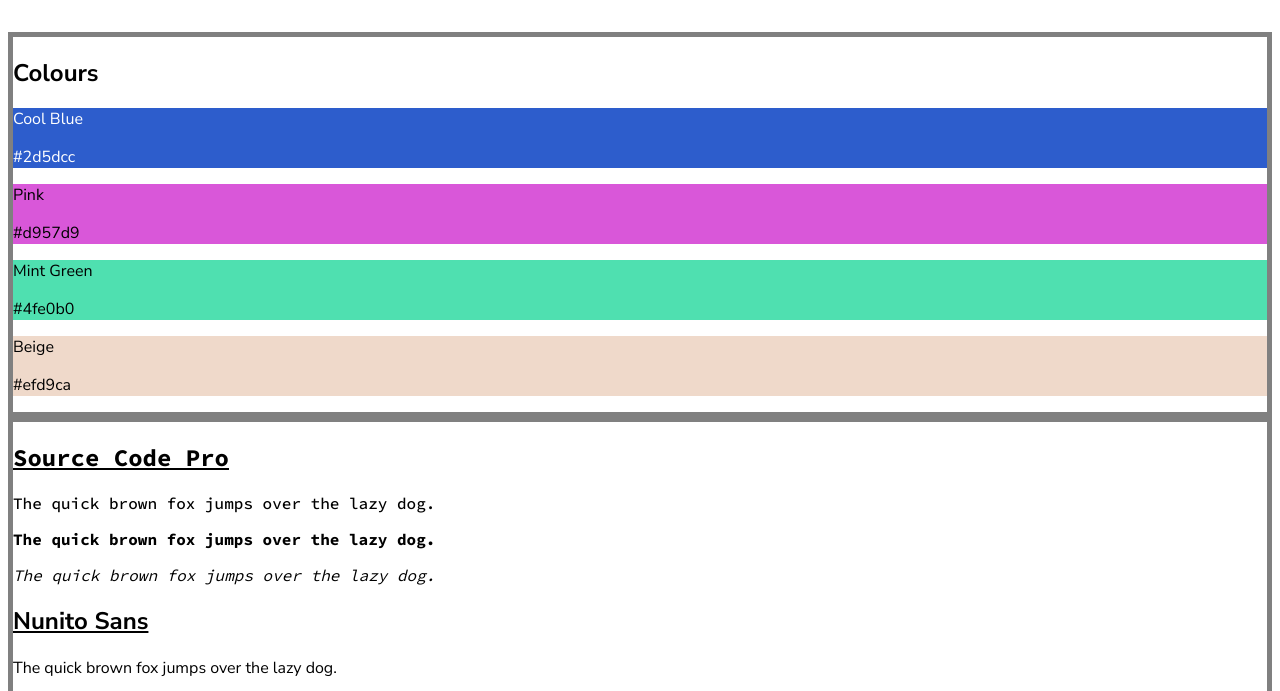
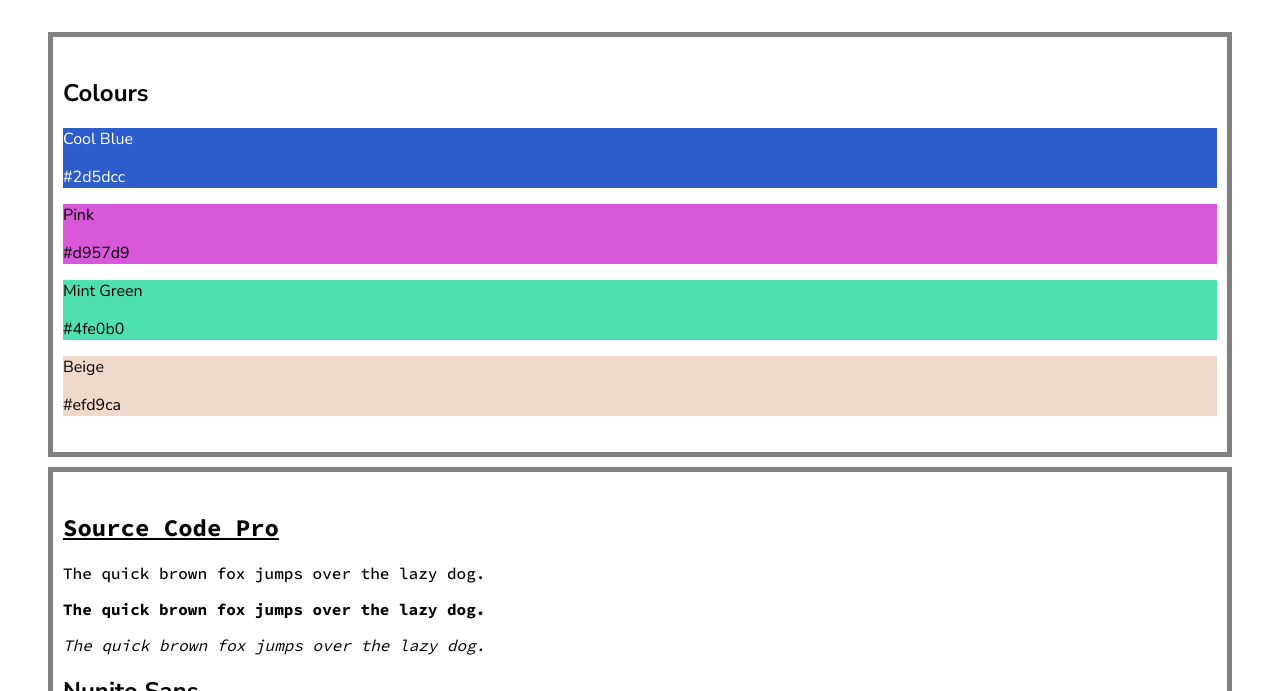
Before and after one commit to JamesWallace99/Build-a-Website-Design-System---Code-Academy-Project, a plain HTML site: page index.html in a window 1280 px wide. Shown: the part 109-800 px from the top of the page. Drawn offline with Linux system fonts and the light colour scheme.

Commit message:
add grey border to articles

```diff
--- a/style.css
+++ b/style.css
@@ -71,3 +71,9 @@
   font-weight: 400;
   font-size: 14px;
 }
+
+article {
+  padding: 20px 10px;
+  border: 5px gray solid;
+  margin: 10px 40px;
+}
```
Also changed, not shown: index.html (+1 -0 lines).
